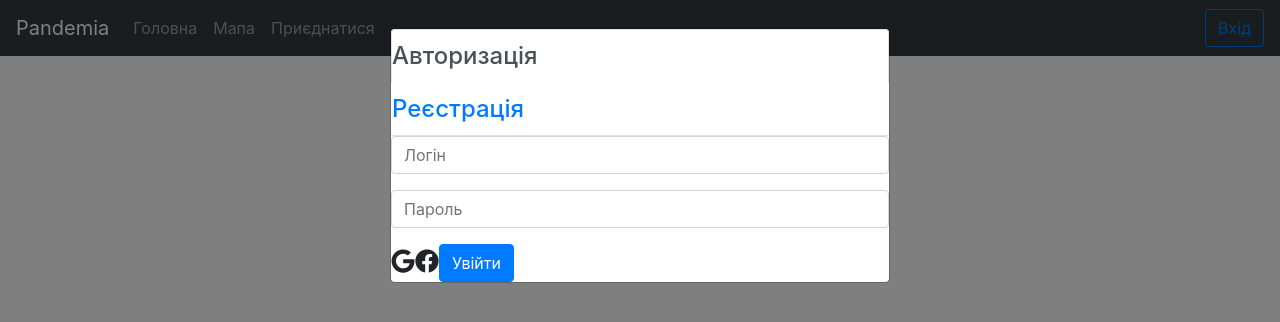
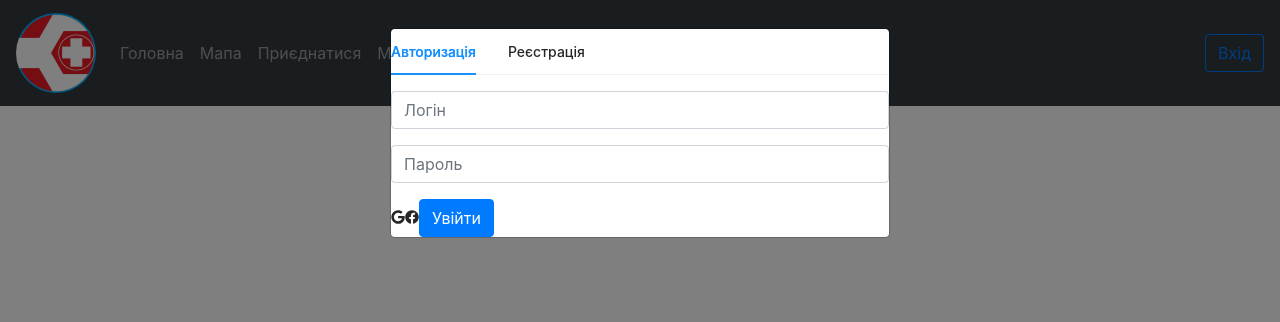
Before and after one commit to Pandemiia/Pandemiia-FRONT, a React (Create React App) app: page /map in a window 1280 px wide. Both pictures are taken after a click on the button "Вхід". Shown: the top 322 px of the page. Built offline with nearby package versions, Linux system fonts and the light colour scheme.

Commit message:
add antd

```diff
--- a/package.json
+++ b/package.json
@@ -10,14 +10,15 @@
     "@testing-library/jest-dom": "^4.2.4",
     "@testing-library/react": "^9.5.0",
     "@testing-library/user-event": "^7.2.1",
+    "antd": "^4.1.4",
     "bootstrap": "^4.4.1",
+    "history": "^4.10.1",
     "node-sass": "^4.13.1",
     "react": "^16.13.1",
     "react-bootstrap": "^1.0.0",
     "react-dom": "^16.13.1",
     "react-router-dom": "^5.1.2",
-    "react-scripts": "3.4.1",
-    "history": "^4.10.1"
+    "react-scripts": "3.4.1"
   },
   "scripts": {
     "start": "react-scripts start",
--- a/src/App.js
+++ b/src/App.js
@@ -1,18 +1,19 @@
 import React from "react";
 import { Router, BrowserRouter } from "react-router-dom";
 import { routes } from "./browser-routes";
+import history from "./history";
 import Header from "./components/Header/Header";
-import history from "./history";
-
+import Footer from "./components/Footer/Footer";
+import "antd/dist/antd.css";
 import "./App.css";
 
 const App = () => {
   return (
     <div className="App">
       <BrowserRouter>
-        <Header/>
+        <Header />
+        <Footer />
         <Router history={history}>{routes}</Router>
-
       </BrowserRouter>
     </div>
   );
--- /dev/null
+++ b/src/components/Footer/Footer.js
@@ -0,0 +1,10 @@
+import React, { useState } from "react";
+import PropTypes from "prop-types";
+
+const Footer = () => {
+  return <div>future footer</div>;
+};
+
+Footer.propTypes = {};
+
+export default Footer;
--- a/src/components/Header/Header.js
+++ b/src/components/Header/Header.js
@@ -1,5 +1,7 @@
 import React, { useState } from "react";
 import { Nav, Navbar } from "react-bootstrap";
+import logoImg from "./Img/logo.jpg";
+import "./scss/style.scss";
 
 import PopupLoginSignUp from "../PopupLoginSignUp";
 import Button from "react-bootstrap/Button";
@@ -11,13 +13,18 @@ const Header = () => {
 
   return (
     <Navbar collapseOnSelect expand="lg" bg="dark" variant="dark">
-      <Navbar.Brand href="#home">Pandemia</Navbar.Brand>
+      <Navbar.Brand href="#home">
+        <img className="rounded-circle" src={logoImg} alt="" />
+      </Navbar.Brand>
       <Navbar.Toggle aria-controls="responsive-navbar-nav" />
       <Navbar.Collapse id="responsive-navbar-nav">
         <Nav className="mr-auto">
           <Nav.Link href="/">Головна</Nav.Link>
           <Nav.Link href="/map">Мапа</Nav.Link>
           <Nav.Link href="/">Приєднатися</Nav.Link>
+          <Nav.Link href="/">Медикам</Nav.Link>
+          <Nav.Link href="/">Технічні рішення</Nav.Link>
+          <Nav.Link href="/">Контакти</Nav.Link>
         </Nav>
         <Nav>
           <Button variant="outline-primary" onClick={handleShow}>
--- /dev/null
+++ b/src/components/Header/scss/style.scss
@@ -0,0 +1,4 @@
+.rounded-circle {
+  width: 80px;
+  height: 80px;
+}
--- a/src/components/PopupLoginSignUp/PopupLoginSignUp.js
+++ b/src/components/PopupLoginSignUp/PopupLoginSignUp.js
@@ -1,30 +1,28 @@
 import React from "react";
 import PropTypes from "prop-types";
+import { Tabs, Radio } from "antd";
 import Button from "react-bootstrap/Button";
 import Modal from "react-bootstrap/Modal";
 import Tab from "react-bootstrap/Tab";
-import Tabs from "react-bootstrap/Tabs";
+//import Tabs from "react-bootstrap/Tabs";
 import Form from "react-bootstrap/Form";
 import Login from "./Login";
 import Sign from "./Sign";
 import "./style/PopupLoginSignUp.scss";
 
+const { TabPane } = Tabs;
+
 const PopupLoginSignUp = ({ show, handleClose }) => {
   return (
     <Modal show={show} onHide={handleClose}>
       <Modal.Title>
-        <Tabs
-          defaultActiveKey="login"
-          transition={false}
-          id="noanim-tab-example"
-        >
-          {" "}
-          <Tab eventKey="login" title="Авторизація">
+        <Tabs defaultActiveKey="1">
+          <TabPane tab={<span>Авторизація</span>} key="1">
             <Login />
-          </Tab>
-          <Tab eventKey="profile" title="Реєстрація">
+          </TabPane>
+          <TabPane tab={<span>Реєстрація</span>} key="2">
             <Sign />
-          </Tab>
+          </TabPane>
         </Tabs>
       </Modal.Title>
     </Modal>
```
Also changed, not shown: src/components/Header/Img/logo.jpg (added), 1 other file (tests, documents, lock files or other folders).
